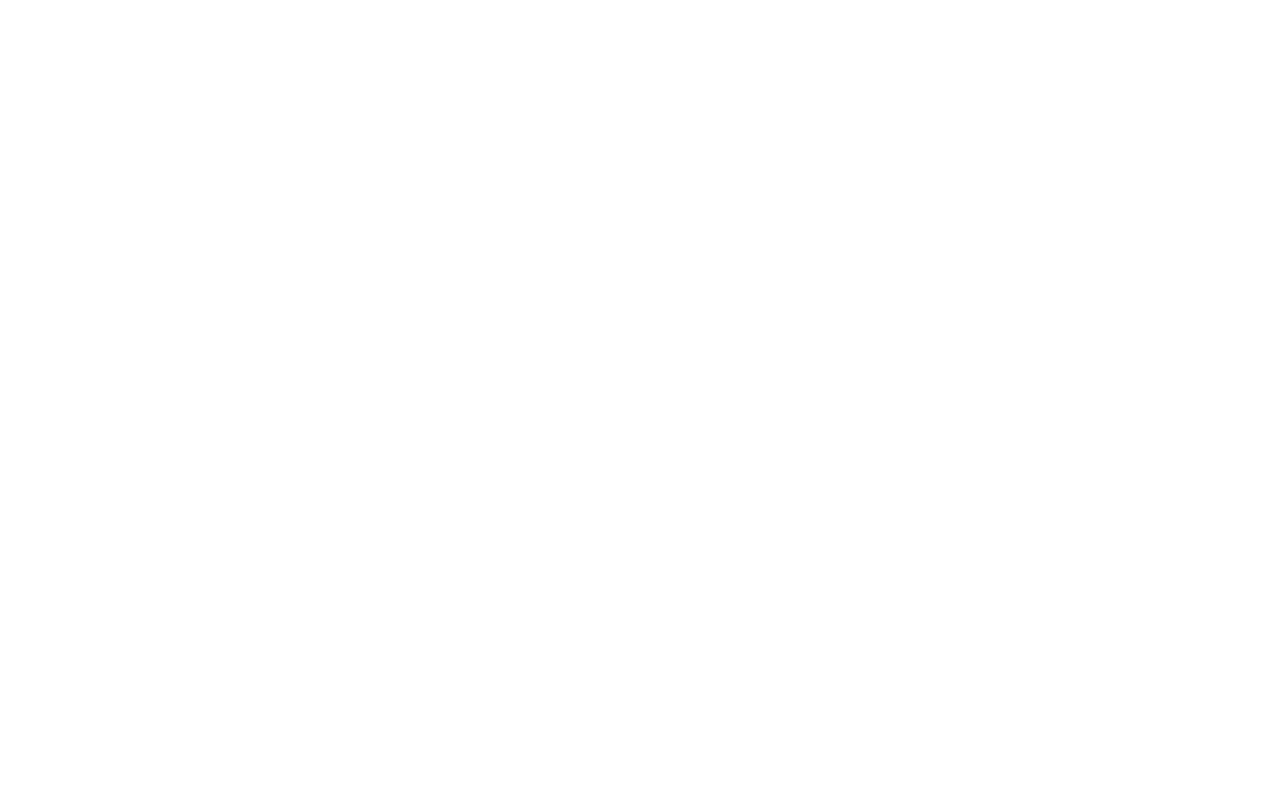
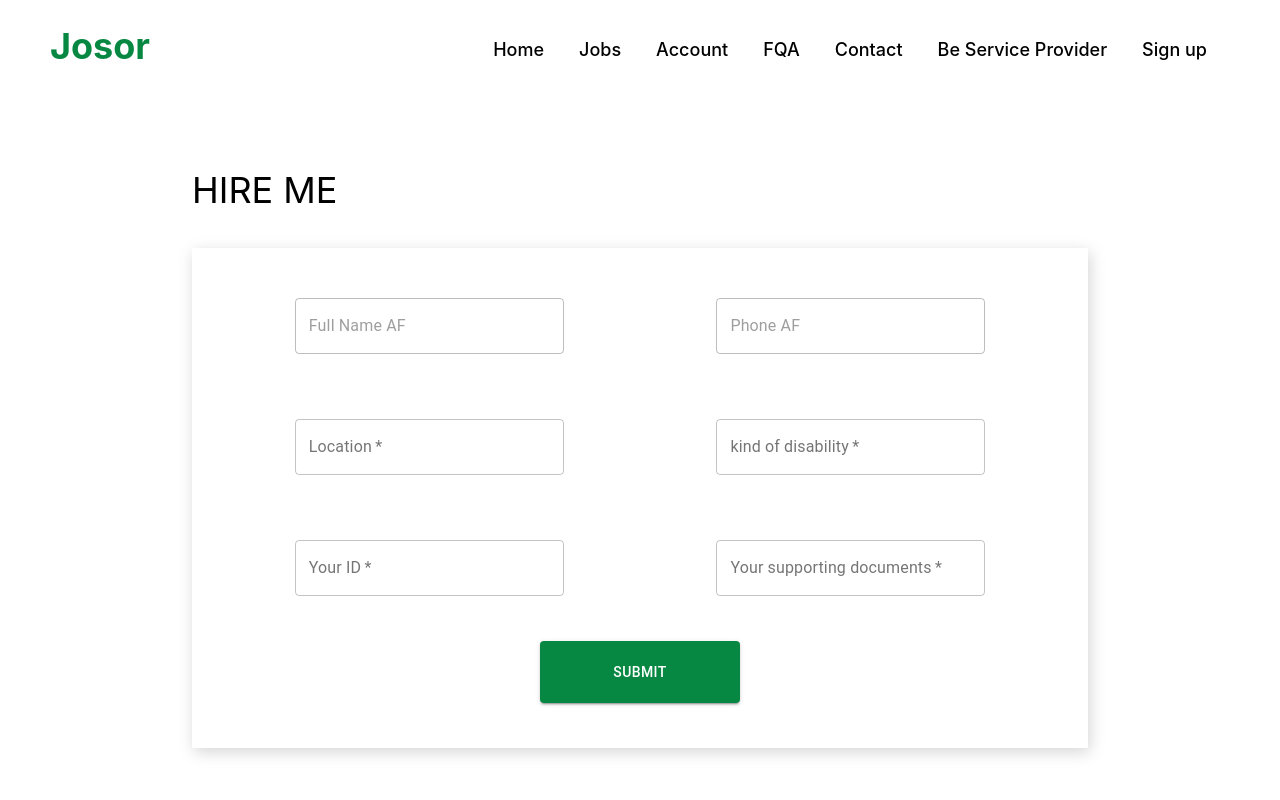
Before and after one commit to xAbdx/josor, a React (Create React App) app: page /hire-me in a window 1280 px wide. Shown: the top 800 px of the page. Built offline with nearby package versions, Linux system fonts and the light colour scheme.

Commit message:
added hire me form as a screen

```diff
--- a/src/components/footer/footer.js
+++ b/src/components/footer/footer.js
@@ -11,9 +11,8 @@ const Footer = () => {
         <div className={classes.footerContainer}>
             <div className={classes.firstColumn}>
                 <h1 className={classes.logo}>Josor</h1>
-                <p>It is a long established fact that a</p>
-                <p>It is a long established fact that a reader</p>
-                <p>distracted by the readable content of a page</p>
+                <hr />
+                <p>Made with love ❤ by JOSOR's team &trade; &copy;</p>
             </div>
             <div className={classes.secondColumn}>
                 <h1>Contact Us</h1>
@@ -27,7 +26,7 @@ const Footer = () => {
                 <h1>Get in touch</h1>
                 <div className={classes.form}>
                     <TextField className={classes.itemWidth} id="filled-basic" label="Email" variant="filled" />
-                    <TextareaAutosize className={classes.itemWidthTextarea} id="filled-basic" label="Email" variant="filled" aria-label="minimum height" rowsMin={2} placeholder="Message" />
+                    {/* <TextareaAutosize className={classes.itemWidthTextarea} id="filled-basic" label="Email" variant="filled" aria-label="minimum height" rowsMin={2} placeholder="Message" /> */}
                     <Button variant="contained" color="secondary">Submit</Button>
                 </div>
             </div>
--- a/src/components/header/header.js
+++ b/src/components/header/header.js
@@ -11,12 +11,12 @@ const Header = () => {
         <div className={classes.header}>
             <h1 className={classes.logo}>Josor</h1>
             <ul className={classes.list}>
-                <li><a href="" className={classes.link}>Home</a></li>
+                <li><a href="" className={classes.link} onClick={() => { history.push("/home") }}>Home</a></li>
                 <li><a href="" className={classes.link}>Jobs</a></li>
                 <li><a href="" className={classes.link}>Account</a></li>
                 <li><a href="" className={classes.link}>FQA</a></li>
                 <li><a href="" className={classes.link}>Contact</a></li>
-                <li><a href="" className={classes.link} onClick={() => { history.push("../../HireMe") }}>Be Service Provider</a></li>
+                <li><a href="" className={classes.link} onClick={() => { history.push("/hire-me") }}>Be Service Provider</a></li>
                 <li><a href="" className={classes.Lastlink} onClick={() => { history.push("../../sign-up") }}>Sign up</a></li>
             </ul>
         </div>
--- a/src/screens/HireMe/HireMe.js
+++ b/src/screens/HireMe/HireMe.js
@@ -12,30 +12,25 @@ const HireMe = () => {
     return (
         <div>
             <Header />
-
             <div className={classes.container}>
                 <div className={classes.title}>
                     <p>hire me</p>
                 </div>
                 <div className={classes.card}>
                     <div className={classes.items}>
-                        <div className={classes.item1}>
-                            <TextField id="outlined-basic" label="Full Name AF" variant="outlined" />
-                            <TextField id="outlined-basic" label="Phone AF" variant="outlined" />
-                            <TextField required id="outlined-basic" label="Location" variant="outlined" />
+                        <TextField className={classes.inputField1} id="outlined-basic" label="Full Name AF" variant="outlined" disabled />
+                        <TextField className={classes.inputField1} id="outlined-basic" label="Phone AF" variant="outlined" disabled />
+                        <TextField className={classes.inputField1} required id="outlined-basic" label="Location" variant="outlined" />
+                        <TextField className={classes.inputField1} required id="outlined-basic" label="kind of disability" variant="outlined" />
+                        <TextField className={classes.inputField1} required id="outlined-basic" label="Your ID" variant="outlined" />
+                        <TextField className={classes.inputField1} required id="outlined-basic" label="Your supporting documents" variant="outlined" />
                     </div>
-                        <div className={classes.item2}>
-                            <TextField required id="outlined-basic" label="kind of disability" variant="outlined" />
-                            <TextField required id="outlined-basic" label="Your ID" variant="outlined" />
-                            <TextField required id="outlined-basic" label="Your supporting documents" variant="outlined" />
-                        </div>
-                        <div className={classes.item3}>
+                    <div className={classes.item}>
                         <Button
                             className={classes.btn}
                             orientation="vertical"
                             aria-label="vertical contained primary button group"
                             variant="contained">Submit</Button>
-                        </div>
                     </div>
                 </div>
             </div>
--- a/src/screens/HireMe/HireMe.style.js
+++ b/src/screens/HireMe/HireMe.style.js
@@ -13,33 +13,33 @@ const useStyles = makeStyles((theme) => ({
         fontWeight: "400"
     },
     card: {
-        height: "400px",
+        minHeight: "500px",
         width: "70%",
         boxShadow: "2px 4px 15px rgba(0, 0, 0, 0.17)",
         margin: "auto",
-        display: "flex",
         justifyContent: "center",
         alignItems: "center",
     },
     items: {
-        dispaly: "flex",
+        display: "flex",
         justifyContent: "space-evenly",
         alignItems: "center",
+        flexWrap: "wrap",
     },
-    item1: {
-        margin: "30px"
-    },
-    item2: {
-        margin: "30px"
-    },
-    item3: {
+    item: {
         margin: "30px",
-        dispaly: "flex"
+        display: "flex",
+        justifyContent: "center",
     },
     btn: {
         color: "#fff",
         backgroundColor: "#068842",
-        width: "200px"
+        width: "200px",
+        padding: "18.5px 14px",
+    },
+    inputField1: {
+        width: "30%",
+        margin: "50px 50px 15px 50px"
     }
 }))
 
--- a/src/screens/routes.js
+++ b/src/screens/routes.js
@@ -36,13 +36,7 @@ const Routes = () => {
                 <Route path="/home">
                     <Home />
                 </Route>
-                <Route path="/footer">
-                    <Footer />
-                </Route>
-                <Route path="/header">
-                    <Header />
-                </Route>
-                <Route path="/HireMe">
+                <Route path="/hire-me">
                     <HireMe />
                 </Route>
             </Switch>
```
Also changed, not shown: 1 other file (tests, documents, lock files or other folders). Lines whose indentation alone changed are shown as unchanged.
